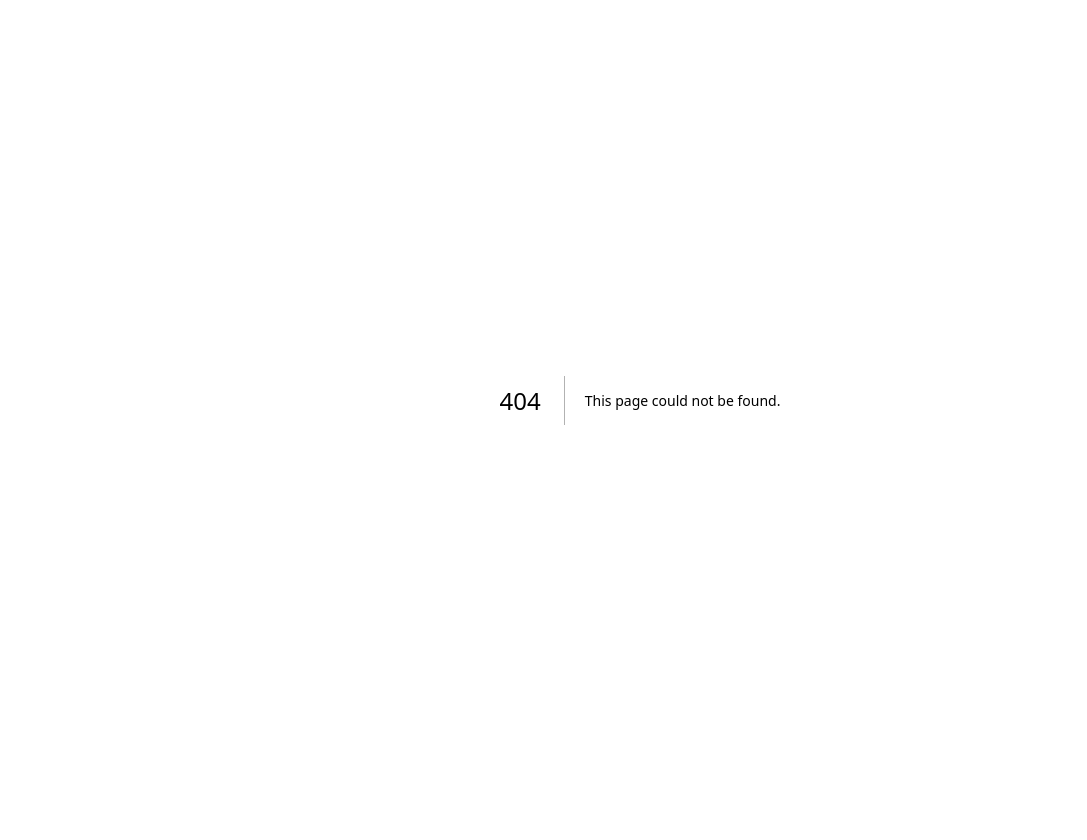
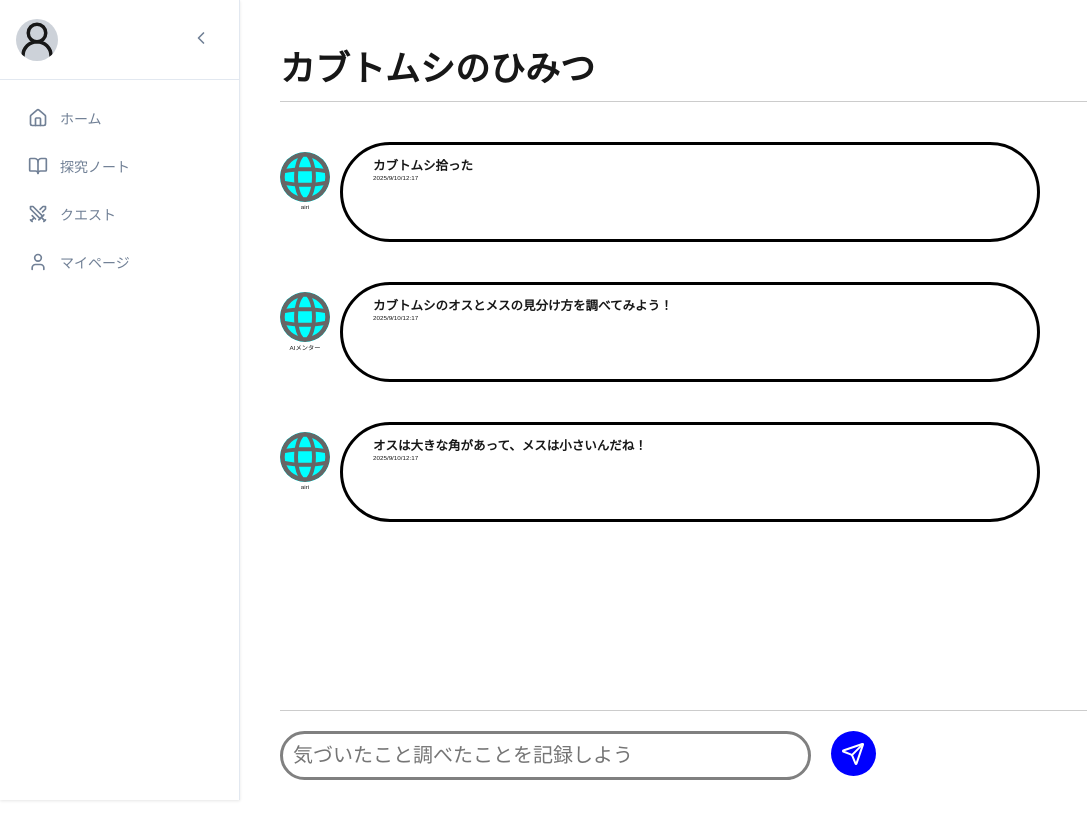
Before and after one commit to u5u5u5u/erfaring, a Next.js app: page /question/1 in a window 1280 px wide. Before the commit this address had no page. Shown: the whole page, without its empty margins (0-1087 px from the left). Before the commit the page ends 800 px from the top, so only its background shows below. Built offline with nearby package versions, Linux system fonts and the light colour scheme.

Commit message:
add:チャットページ#41

```diff
--- /dev/null
+++ b/src/app/(student)/question/[questionId]/page.module.css
@@ -0,0 +1,21 @@
+.container {
+  display: flex;
+  flex-direction: column;
+  gap: 40px;
+  height: 100vh;
+  padding: 20px;
+}
+
+.title {
+  font-size: 3.5rem;
+  border-bottom: 1px solid #ccc;
+  padding-bottom: 10px;
+}
+
+.inputContainer {
+  position: fixed;
+  bottom: 20px;
+  width: 100%;
+  border-top: 1px solid #ccc;
+  padding-top: 20px;
+}
--- /dev/null
+++ b/src/app/(student)/question/[questionId]/page.tsx
@@ -0,0 +1,52 @@
+import styles from "./page.module.css";
+import Chatitem from "@/components/chatitem";
+import Inputbutton from "@/components/Inputbutton";
+
+interface ChatPageProps {
+  params: Promise<{ questionId: string }>;
+}
+
+export default async function ChatPage({ params }: ChatPageProps) {
+  const { questionId } = await params;
+  console.log("questionId:", questionId);
+
+  const dummyQuestions = [
+    {
+      id: "1",
+      name: "airi",
+      text: "カブトムシ拾った",
+      time: "2025/9/10/12:17",
+    },
+    {
+      id: "2",
+      name: "AIメンター",
+      text: "カブトムシのオスとメスの見分け方を調べてみよう！",
+      time: "2025/9/10/12:17",
+    },
+    {
+      id: "3",
+      name: "airi",
+      text: "オスは大きな角があって、メスは小さいんだね！",
+      time: "2025/9/10/12:17",
+    },
+  ];
+
+  return (
+    <div className={styles.container}>
+      <h1 className={styles.title}>カブトムシのひみつ</h1>
+      {dummyQuestions.map((question) => (
+        <div key={question.id} className={styles.questionItem}>
+          <Chatitem
+            icon="/globe.svg"
+            name={question.name}
+            text={question.text}
+            time={question.time}
+          />
+        </div>
+      ))}
+      <div className={styles.inputContainer}>
+        <Inputbutton />
+      </div>
+    </div>
+  );
+}
```
